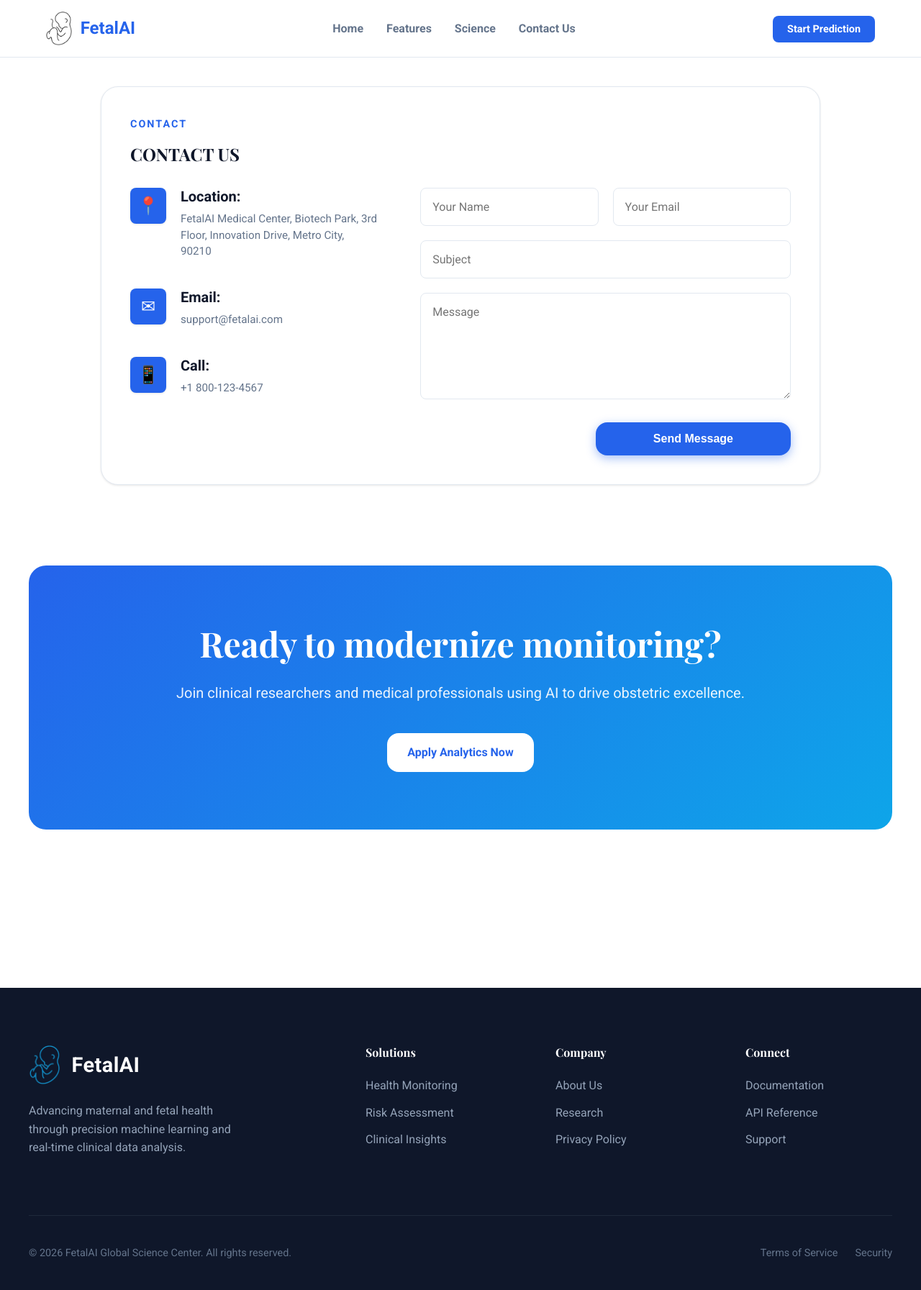
After one commit to Jagdish-Jagdale/Fetal-AI, a Python web app: template flask/templates/contact.html in a window 1280 px wide. The commit adds this page. Shown: the whole page at 72% size. Run offline with Jinja, Linux system fonts and the light colour scheme; the template is opened without the code that fills it, so the values that code supplies are empty.

Commit message:
changes structure of prediction and other pages

```diff
--- a/flask/static/css/style.css
+++ b/flask/static/css/style.css
@@ -526,6 +526,25 @@ a {
   margin-bottom: 80px;
 }
 
+.footer-logo {
+  display: flex;
+  align-items: center;
+  gap: 16px;
+  text-decoration: none;
+}
+
+.logo-img-footer {
+  height: 54px;
+  width: auto;
+}
+
+.footer-title {
+  font-size: 1.8rem;
+  font-weight: 800;
+  color: white;
+  letter-spacing: 0.5px;
+}
+
 .footer-brand p {
   margin-top: 24px;
   color: #94a3b8;
@@ -876,3 +895,110 @@ main {
     padding: 24px;
   }
 }
+
+/* Contact Section */
+.contact-panel {
+  max-width: 1000px;
+}
+
+.contact-layout {
+  display: grid;
+  grid-template-columns: 1fr 1.5fr;
+  gap: 60px;
+  margin-top: 32px;
+}
+
+.contact-info {
+  display: flex;
+  flex-direction: column;
+  gap: 40px;
+}
+
+.info-item {
+  display: flex;
+  gap: 20px;
+  align-items: flex-start;
+}
+
+.icon-box-small {
+  width: 50px;
+  height: 50px;
+  background: var(--primary);
+  color: white;
+  border-radius: var(--radius-sm);
+  display: flex;
+  align-items: center;
+  justify-content: center;
+  font-size: 1.5rem;
+  flex-shrink: 0;
+  box-shadow: var(--shadow-sm);
+}
+
+.info-text h4 {
+  font-family: 'Roboto', sans-serif;
+  font-size: 1.25rem;
+  margin-bottom: 8px;
+  color: var(--text-main);
+}
+
+.info-text p {
+  color: var(--text-muted);
+  font-size: 0.95rem;
+  line-height: 1.5;
+}
+
+.contact-form {
+  display: flex;
+  flex-direction: column;
+  gap: 20px;
+}
+
+.form-row {
+  display: flex;
+  gap: 20px;
+}
+
+.form-row input {
+  flex: 1;
+}
+
+.contact-form input,
+.contact-form textarea {
+  width: 100%;
+  padding: 16px;
+  border: 1px solid var(--border);
+  border-radius: var(--radius-sm);
+  background: var(--background);
+  color: var(--text-main);
+  font-family: inherit;
+  font-size: 1rem;
+  transition: 0.3s;
+}
+
+.contact-form input:focus,
+.contact-form textarea:focus {
+  outline: none;
+  border-color: var(--primary);
+  box-shadow: 0 0 0 3px var(--primary-glow);
+}
+
+.contact-action {
+  display: flex;
+  justify-content: flex-end;
+  margin-top: 12px;
+}
+
+.contact-btn {
+  min-width: 200px;
+  font-size: 1rem;
+}
+
+@media (max-width: 768px) {
+  .contact-layout {
+    grid-template-columns: 1fr;
+    gap: 40px;
+  }
+  .form-row {
+    flex-direction: column;
+  }
+}
--- a/flask/templates/base.html
+++ b/flask/templates/base.html
@@ -27,9 +27,9 @@
 
       <div class="nav-links">
         <a href="{{ url_for('index') }}">Home</a>
-        <a href="{{ url_for('index') }}#features">Features</a>
-        <a href="{{ url_for('index') }}#about">Science</a>
-        <a href="{{ url_for('index') }}#contact">Support</a>
+        <a href="{{ url_for('features') }}">Features</a>
+        <a href="{{ url_for('science') }}">Science</a>
+        <a href="{{ url_for('contact') }}">Contact Us</a>
       </div>
       <div class="nav-cta">
         <a href="{{ url_for('inspect') }}" class="btn-primary-sm">Start Prediction</a>
@@ -56,10 +56,10 @@
     <div class="footer-container">
       <div class="footer-top">
         <div class="footer-brand">
-          <img src="{{ url_for('static', filename='images/fetalblue.png') }}" alt="FetalAI" class="logo-img-small">
-          <span>FetalAI</span>
-
-
+          <a href="{{ url_for('index') }}" class="footer-logo">
+            <img src="{{ url_for('static', filename='images/fetalblue.png') }}" alt="FetalAI" class="logo-img-footer">
+            <span class="footer-title">FetalAI</span>
+          </a>
           <p>Advancing maternal and fetal health through precision machine learning and real-time clinical data
             analysis.</p>
         </div>
--- /dev/null
+++ b/flask/templates/contact.html
@@ -0,0 +1,63 @@
+{% extends 'base.html' %}
+
+{% block content %}
+  <!-- Contact Form Section -->
+  <section class="panel form-panel contact-panel" style="margin-top: 40px;">
+    <div class="group-head">
+      <p class="eyebrow">Contact</p>
+      <h2>CONTACT US</h2>
+    </div>
+
+    <div class="contact-layout">
+      <div class="contact-info">
+        <div class="info-item">
+          <div class="icon-box-small">&#128205;</div>
+          <div class="info-text">
+            <h4>Location:</h4>
+            <p>FetalAI Medical Center, Biotech Park, 3rd Floor, Innovation Drive, Metro City, 90210</p>
+          </div>
+        </div>
+        <div class="info-item">
+          <div class="icon-box-small">&#9993;</div>
+          <div class="info-text">
+            <h4>Email:</h4>
+            <p>support@fetalai.com</p>
+          </div>
+        </div>
+        <div class="info-item">
+          <div class="icon-box-small">&#128241;</div>
+          <div class="info-text">
+            <h4>Call:</h4>
+            <p>+1 800-123-4567</p>
+          </div>
+        </div>
+      </div>
+
+      <div class="contact-form-container">
+        <form method="post" action="{{ url_for('contact') }}" class="contact-form">
+          <div class="form-row">
+            <input type="text" name="name" placeholder="Your Name" required>
+            <input type="email" name="email" placeholder="Your Email" required>
+          </div>
+          <input type="text" name="subject" placeholder="Subject" required>
+          <textarea name="message" rows="6" placeholder="Message" required></textarea>
+
+          <div class="contact-action">
+            <button type="submit" class="primary-button contact-btn">Send Message</button>
+          </div>
+        </form>
+      </div>
+    </div>
+  </section>
+
+  <!-- Ready to Modernize Section -->
+  <section class="cta-section" style="margin-bottom: 80px;">
+    <div class="cta-card">
+      <h2>Ready to modernize monitoring?</h2>
+      <p>Join clinical researchers and medical professionals using AI to drive obstetric excellence.</p>
+      <div class="cta-btns">
+        <a href="{{ url_for('inspect') }}" class="btn-white">Apply Analytics Now</a>
+      </div>
+    </div>
+  </section>
+{% endblock %}
```
Also changed, not shown: flask/app.py (+26 -9 lines), flask/templates/features.html (added, +31 -0 lines), flask/templates/index.html (+1 -68 lines), flask/templates/science.html (added, +33 -0 lines).
